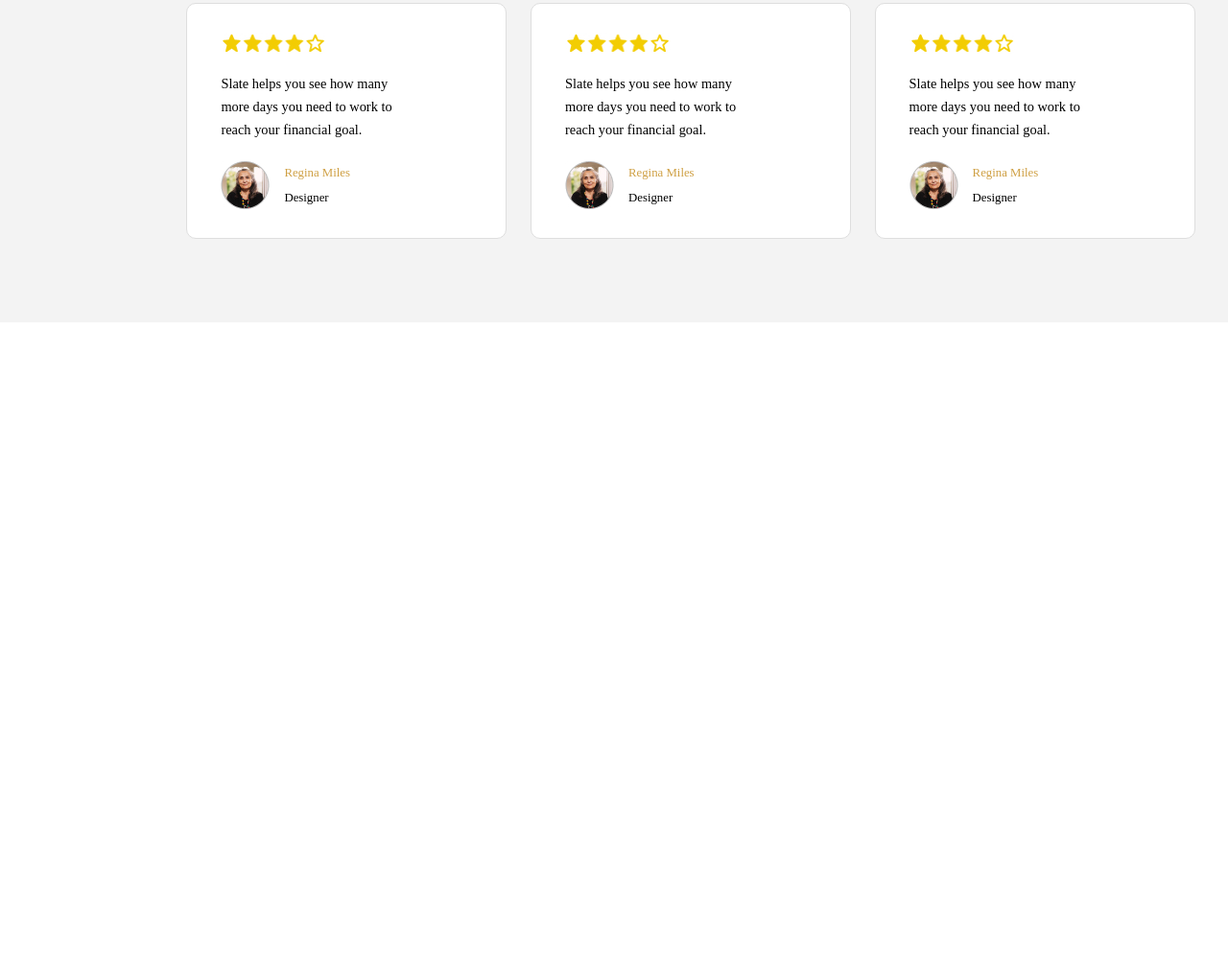
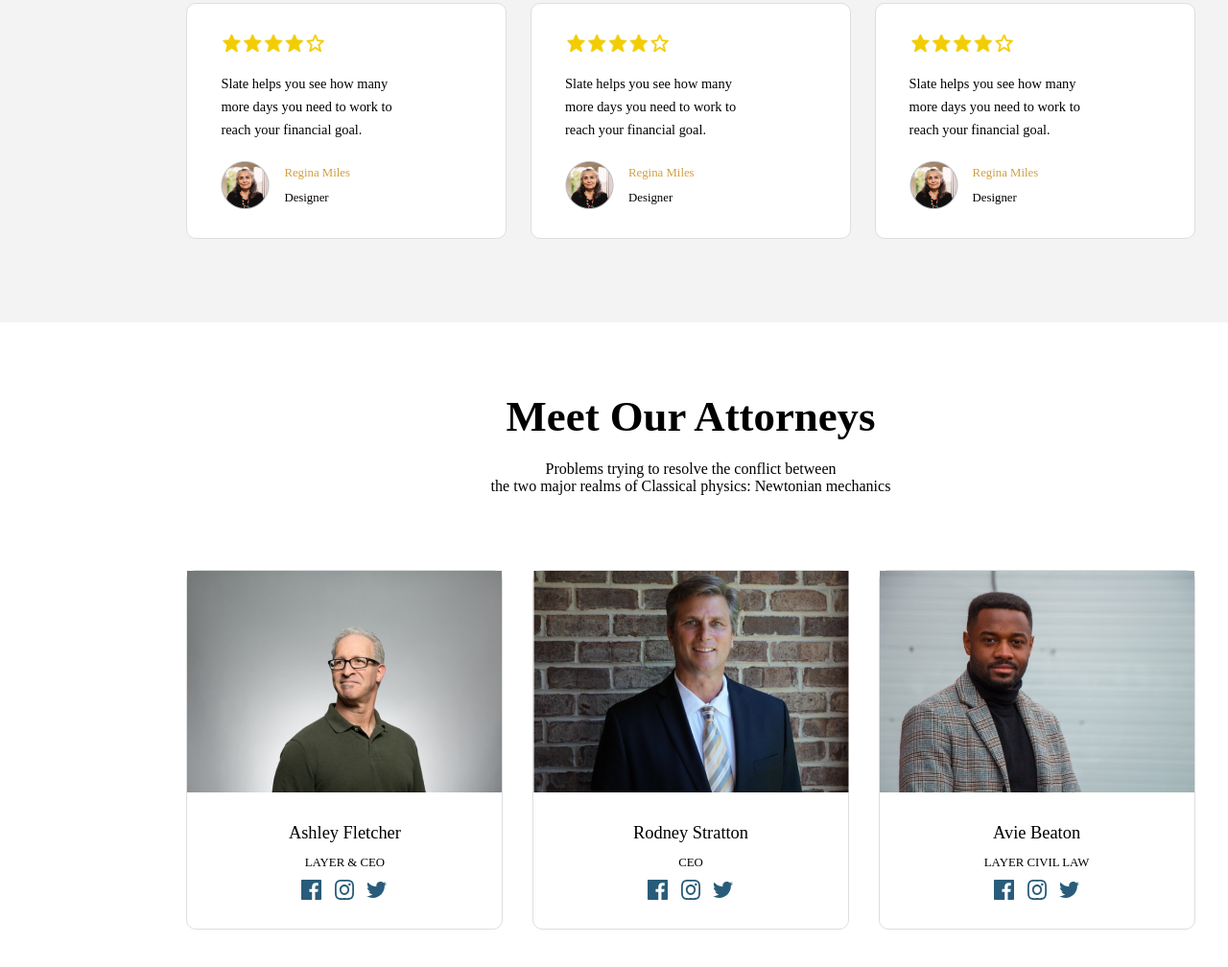
Before and after one commit to geawziv/Litigade, a plain HTML site: page index.html in a window 1280 px wide. Shown: the part 2570-3578 px from the top of the page at 96% size. Before the commit the page ends 2906 px from the top, so only its background shows below. Drawn offline with Linux system fonts and the light colour scheme.

Commit message:
feat: add fourth section

```diff
--- a/index.html
+++ b/index.html
@@ -49,14 +49,14 @@
                                         <option value="1">department 1</option>
                                         <option value="2">department 2</option>
                                         <option value="3">department 3</option>
-                                      </select>
+                                    </select>
                                     <label for="time">Time *</label>
                                     <select id="time" name="time">
                                         <option value="4:00 Available">4:00 Available</option>
                                         <option value="1">5:00 Available</option>
                                         <option value="2">6:00 Available</option>
                                         <option value="3">7:00 Available</option>
-                                      </select>
+                                    </select>
                                 </div>
                                 <input class="submit" type="submit" value="Book Appointment">
                             </form>
@@ -190,6 +190,39 @@
                     </div>
                 </div>
             </main>
+            <main class="main4">
+                <div class="main4-text">
+                    <h2>Meet Our Attorneys</h2>
+                    <p>Problems trying to resolve the conflict between<br>
+                    the two major realms of Classical physics: Newtonian mechanics </p>
+                </div>
+                <div class="attorneys">
+                    <div>
+                        <img src="images/Ashley.jpg" alt="stars">
+                        <div class="div1">
+                            <p>Ashley Fletcher</p>
+                            <p><span>LAYER & CEO</span></p>
+                            <img src="images/icons.svg" alt="user picture">
+                        </div>
+                    </div>
+                    <div>
+                        <img src="images/Rodney.jpg" alt="stars">
+                        <div class="div1">
+                            <p>Rodney Stratton</p>
+                            <p><span>CEO</span></p>
+                            <img src="images/icons.svg" alt="user picture">
+                        </div>
+                    </div>
+                    <div>
+                        <img src="images/Avie.jpg" alt="stars">
+                        <div class="div1">
+                            <p>Avie Beaton</p>
+                            <p><span>LAYER CIVIL LAW</span></p>
+                            <img src="images/icons.svg" alt="user picture">
+                        </div>
+                    </div>
+                </div>
+            </main>
         </div>
     </body>
 </html>
--- a/styles/styles.css
+++ b/styles/styles.css
@@ -368,7 +368,6 @@ select
     display: flex;
     align-items: center;
     justify-content: space-between;
-
     width: 73%;
 }
 .main3 .comments > div
@@ -430,3 +429,70 @@ select
     font-size: calc(0.8rem + 0.2vh);
     line-height: 24px;
 }
+
+
+.main4
+{
+    height: 563px;
+    display: flex;
+    align-items: center;
+    flex-direction: column;
+    justify-content: space-between;
+    padding-top: 70px;
+    padding-bottom: 99px;
+}
+.main4-text
+{
+    display: flex;
+    align-items: center;
+    flex-direction: column;
+    justify-content: space-between;
+    text-align: center;
+    height: 108px;
+    padding-top: 2px;
+}
+.main4-text h2
+{
+    margin: 0;
+    font-size: calc(2rem + 1.6vh);
+}
+.main4-text p
+{
+    margin: 0;
+    font-size: calc(0.8rem + 0.4vh);
+}
+.main4 .attorneys
+{
+    display: flex;
+    align-items: center;
+    justify-content: space-between;
+    width: 73%;
+}
+.main4 .attorneys > div
+{
+    width: 328px;
+    height: 373px;
+    border: 1px solid #dedede;
+    border-radius: 10px;
+    background-color: white;
+}
+.main4 .attorneys > div .div1
+{
+    height: 82px;
+    display: flex;
+    flex-direction: column;
+    align-items: center;
+    justify-content: space-between;
+    padding-top: 28px;
+    padding-bottom: 32px;
+}
+.main4 .attorneys > div .div1 p
+{
+    margin: 0;
+    font-size: calc(0.8rem + 0.7vh);
+}
+.main4 .attorneys > div .div1 span
+{
+    margin: 0;
+    font-size: calc(0.4rem + 0.8vh);
+}
```
Also changed, not shown: images/Ashley.jpg (added), images/Avie.jpg (added), images/Rodney.jpg (added), images/icons.svg (added).
